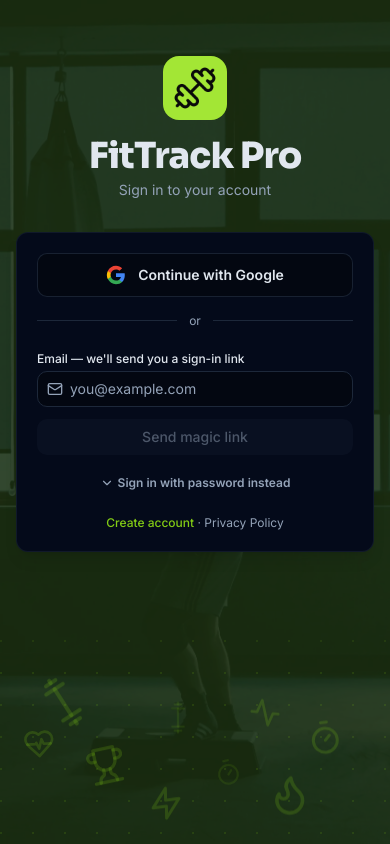
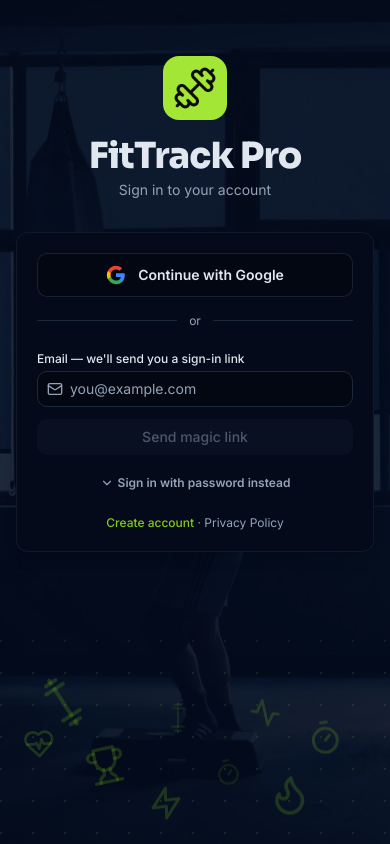
Before and after one commit to bereketfikre2021-sudo/Fit-Track-Pro, a React (Vite) app: page /login in a window 390 px wide. Built offline with nearby package versions, Linux system fonts and the light colour scheme; no server answers.

Commit message:
Switch login/signup overlay from lime to navy; restore mobile welcome header

```diff
--- a/src/pages/DashboardLayout.jsx
+++ b/src/pages/DashboardLayout.jsx
@@ -49,7 +49,7 @@
               <div className="h-9 w-9 rounded-lg bg-primary flex items-center justify-center shadow-sm">
                 <Dumbbell className="h-5 w-5 text-primary-foreground" aria-hidden />
               </div>
-              <div className="hidden sm:block">
+              <div>
                 <p className="text-base font-bold leading-tight">{t('layout.appName')}</p>
                 <p className="text-[11px] text-muted-foreground leading-tight">
                   {t('layout.welcomeBack', { name })}
--- a/src/pages/LoginPage.jsx
+++ b/src/pages/LoginPage.jsx
@@ -95,10 +95,10 @@
         imageClassName="opacity-45"
         overlayClassName="bg-background/65"
       />
-      {/* Brand-colour tint — pulls the blue image toward lime green */}
+      {/* Brand-colour tint — navy overlay */}
       <div
         className="absolute inset-0 z-0 pointer-events-none"
-        style={{ background: 'hsla(84, 81%, 44%, 0.18)' }}
+        style={{ background: 'hsla(224, 71%, 20%, 0.18)' }}
         aria-hidden
       />
 
--- a/src/pages/SignupPage.jsx
+++ b/src/pages/SignupPage.jsx
@@ -96,9 +96,10 @@
         imageClassName="opacity-45"
         overlayClassName="bg-background/65"
       />
+      {/* Brand-colour tint — navy overlay */}
       <div
         className="absolute inset-0 z-0 pointer-events-none"
-        style={{ background: 'hsla(84, 81%, 44%, 0.18)' }}
+        style={{ background: 'hsla(224, 71%, 20%, 0.18)' }}
         aria-hidden
       />
 
```
